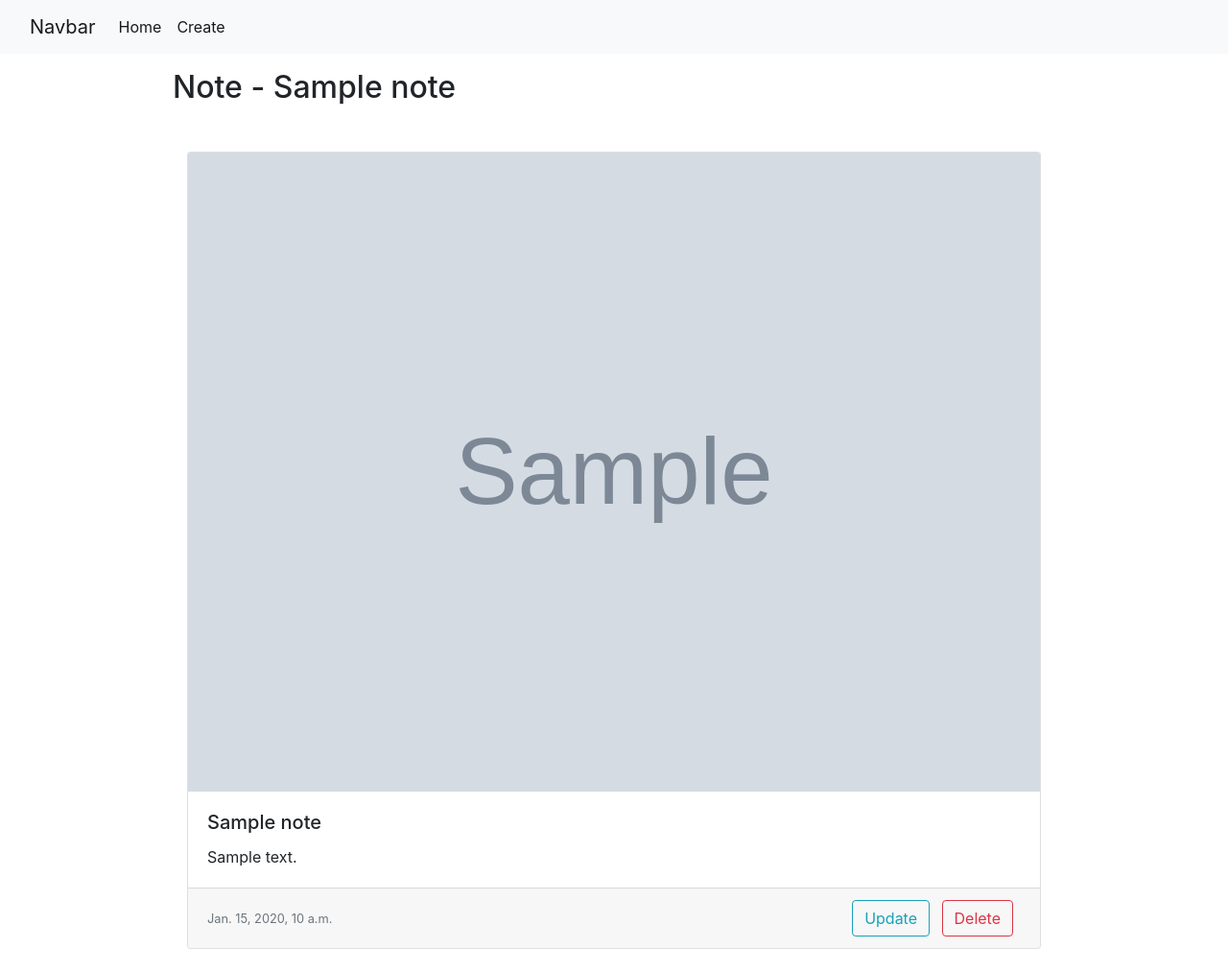
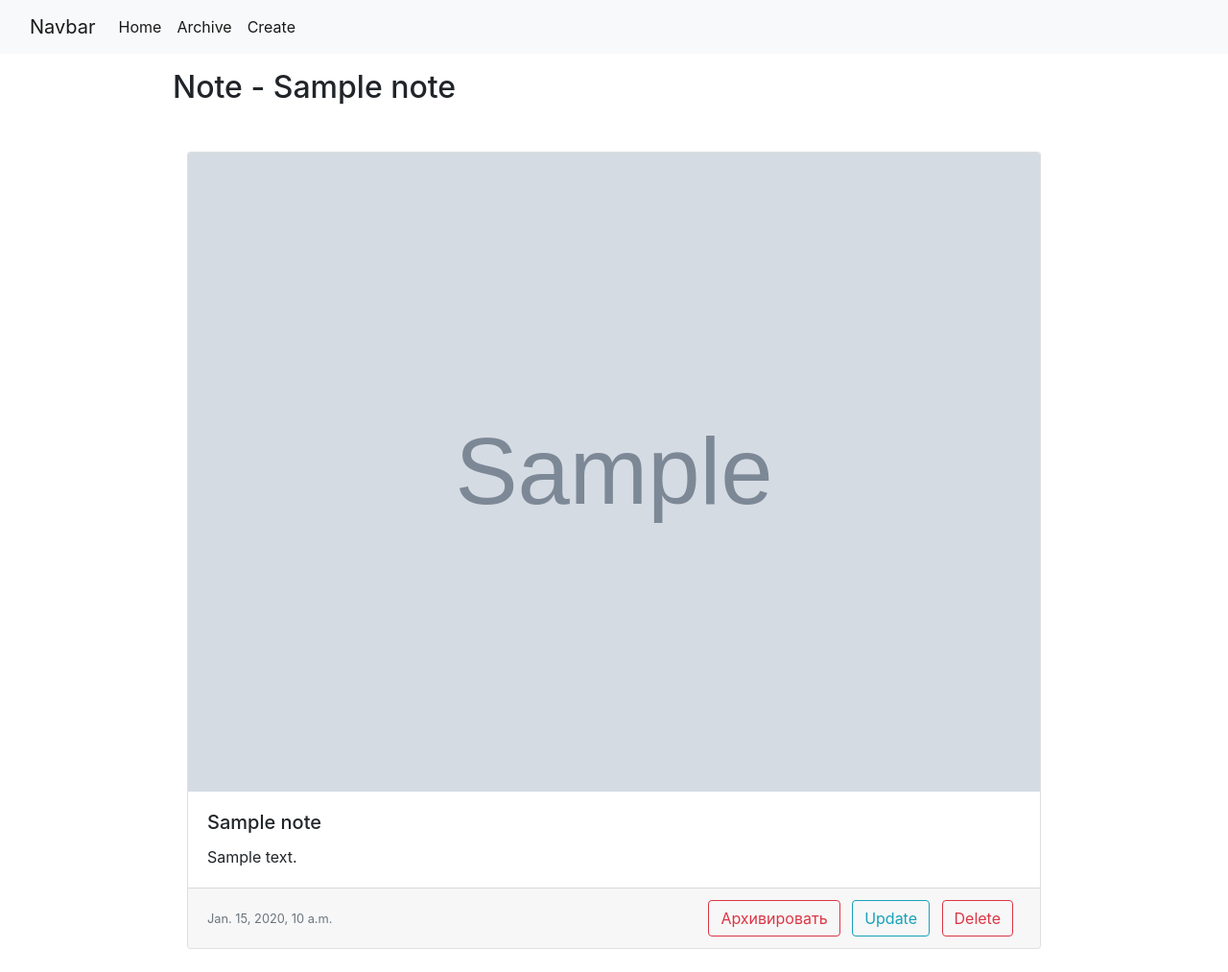
Before and after one commit to evgenii-del/notatki, a Django app: page /notes/1/ in a window 1280 px wide. Shown: the whole page at 96% size. Run offline with Django 3.2, Linux system fonts and the light colour scheme; tables that the repository leaves empty hold one stand-in row (values such as "Sample post"); grey boxes marked "Sample" are stand-in pictures; some libraries are stand-ins or nearby versions.

Commit message:
Added NoteArchiveListView class

```diff
--- a/note/models.py
+++ b/note/models.py
@@ -9,7 +9,7 @@ class Note(models.Model):
     created = models.DateTimeField("created", blank=True, null=True)
     updated = models.DateTimeField("updated", blank=True, null=True)
     image = models.ImageField("image", upload_to="images", blank=True)
-    archive = models.BooleanField("archive", blank=True, null=True)
+    archive = models.BooleanField("archive", default=False)
 
     def __str__(self):
         return self.title
--- a/note/urls.py
+++ b/note/urls.py
@@ -3,10 +3,11 @@ from django.urls import path
 from . import views
 
 urlpatterns = [
-    #path("", views.NoteListView.as_view(), name="notes-list"),
     path("create/", views.NoteCreateView.as_view(), name="notes-create"),
     path("<int:pk>/", views.NoteDetailView.as_view(), name="notes-detail"),
     path("<int:pk>/update/", views.NoteUpdateView.as_view(), name="notes-update"),
     path("<int:pk>/delete/", views.NoteDeleteView.as_view(), name="notes-delete"),
+    path("<int:pk>/archive/", views.ArchiveNotes.as_view(), name="notes-archive"),
+    path("archive/", views.NoteArchiveListView.as_view(), name="notes-archives"),
     path("", views.NotesSearchList.as_view(), name="notes-list")
 ]
--- a/note/views.py
+++ b/note/views.py
@@ -1,3 +1,4 @@
+from django.shortcuts import render, redirect
 from django.views.generic import ListView, DetailView, DeleteView, CreateView, UpdateView, View
 from search_views.filters import BaseFilter
 from django.urls import reverse
@@ -18,6 +19,12 @@ class NoteListView(ListView):
     model = Note
     context_object_name = "notes"
     template_name = "note/main.html"
+
+
+class NoteArchiveListView(ListView):
+    model = Note
+    context_object_name = "notes"
+    template_name = "note/archive.html"
 
 
 class NoteDetailView(DetailView):
@@ -61,3 +68,12 @@ class NotesSearchList(SearchListView):
     template_name = "note/notes_list.html"
     form_class = NoteSearchForm
     filter_class = NotesFilter
+
+
+class ArchiveNotes(View):
+    def get(self, request, pk):
+        note = Note.objects.get(pk=pk)
+        is_archive = note.archive
+        note.archive = not is_archive
+        note.save()
+        return redirect(note.get_absolute_url())
--- a/templates/note/detail.html
+++ b/templates/note/detail.html
@@ -18,6 +18,13 @@
             <div class="d-flex justify-content-between align-items-center">
                 <small class="text-muted">{{ note.created }}</small>
                 <div>
+                    <a href="{% url 'notes-archive' note.id %}" class='btn btn-outline-danger mr-2'>
+                        {% if note.archive %}
+                        Разархивировать
+                        {% else %}
+                        Архивировать
+                        {% endif %}
+                    </a>
                     <a href="{% url 'notes-update' note.id %}" class='btn btn-outline-info mr-2'>Update</a>
                     <a href="{% url 'notes-delete' note.id %}" class='btn btn-outline-danger mr-2'>Delete</a>
                 </div>
--- a/templates/wrapper.html
+++ b/templates/wrapper.html
@@ -21,7 +21,10 @@
                     <a class="nav-link active" aria-current="page" href="{% url 'notes-list' %}">Home</a>
                 </li>
                 <li class="nav-item">
-                <a class="nav-link active" aria-current="page" href="{% url 'notes-create' %}">Create</a>
+                    <a class="nav-link active" aria-current="page" href="{% url 'notes-archives' %}">Archive</a>
+                </li>
+                <li class="nav-item">
+                    <a class="nav-link active" aria-current="page" href="{% url 'notes-create' %}">Create</a>
                 </li>
             </ul>
         </div>
@@ -35,6 +38,8 @@
         </div>
     </div>
 </div>
-<script src="https://cdn.jsdelivr.net/npm/bootstrap@5.0.0-beta1/dist/js/bootstrap.bundle.min.js" integrity="sha384-ygbV9kiqUc6oa4msXn9868pTtWMgiQaeYH7/t7LECLbyPA2x65Kgf80OJFdroafW" crossorigin="anonymous"></script>
+<script src="https://cdn.jsdelivr.net/npm/bootstrap@5.0.0-beta1/dist/js/bootstrap.bundle.min.js"
+        integrity="sha384-ygbV9kiqUc6oa4msXn9868pTtWMgiQaeYH7/t7LECLbyPA2x65Kgf80OJFdroafW"
+        crossorigin="anonymous"></script>
 </body>
 </html>
```
Also changed, not shown: templates/note/archive.html (added, +38 -0 lines), note/migrations/0004_auto_20201219_2142.py (added).
